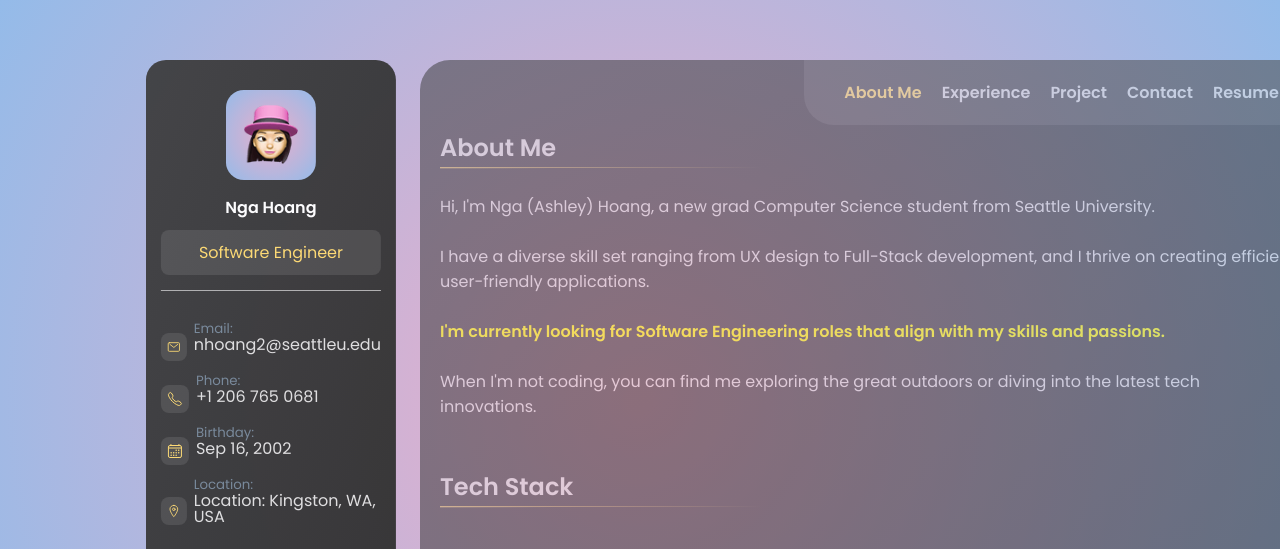
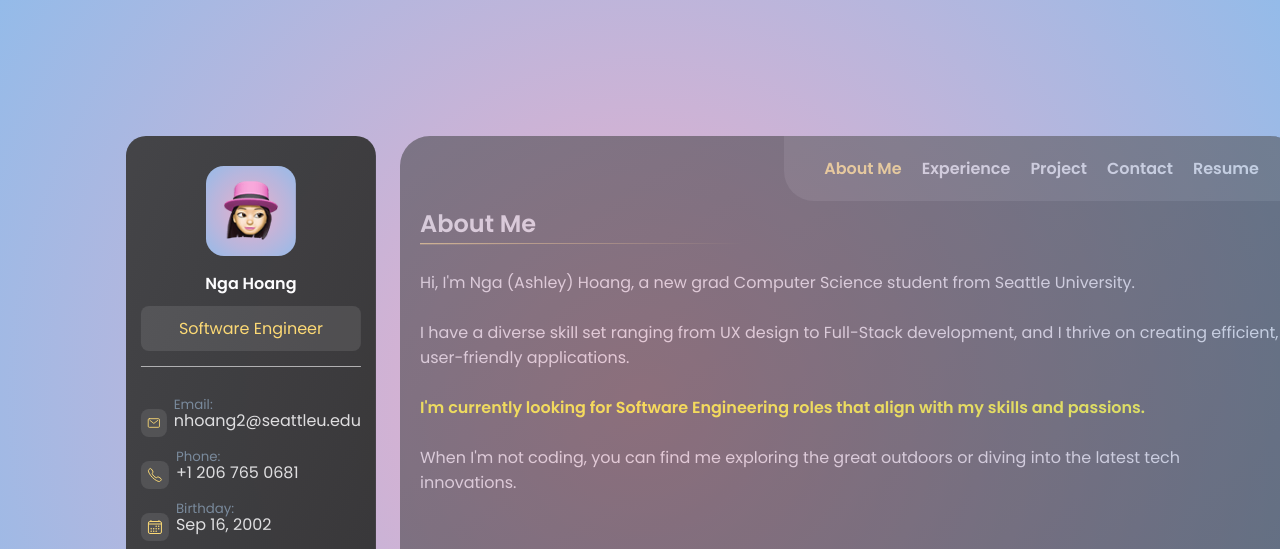
Before and after one commit to kiki092002/ngahoang, a plain HTML site: page index.html in a window 1280 px wide. Shown: the top 549 px of the page. Drawn offline with nearby package versions, Linux system fonts and the light colour scheme.

Commit message:
Update style.css

```diff
--- a/assets/css/style.css
+++ b/assets/css/style.css
@@ -101,9 +101,8 @@ html {
 
 body {
   display: flex;
-  justify-content: flex-start;
-  /* Align items to the start (left) */
-  align-items: flex-start;
+  justify-content: center;
+  align-items: center;
   /* Align items to the start (top) */
 
   background: radial-gradient(circle, rgba(238, 174, 202, 1) 1%, rgba(148, 187, 233, 1) 100%);
```
